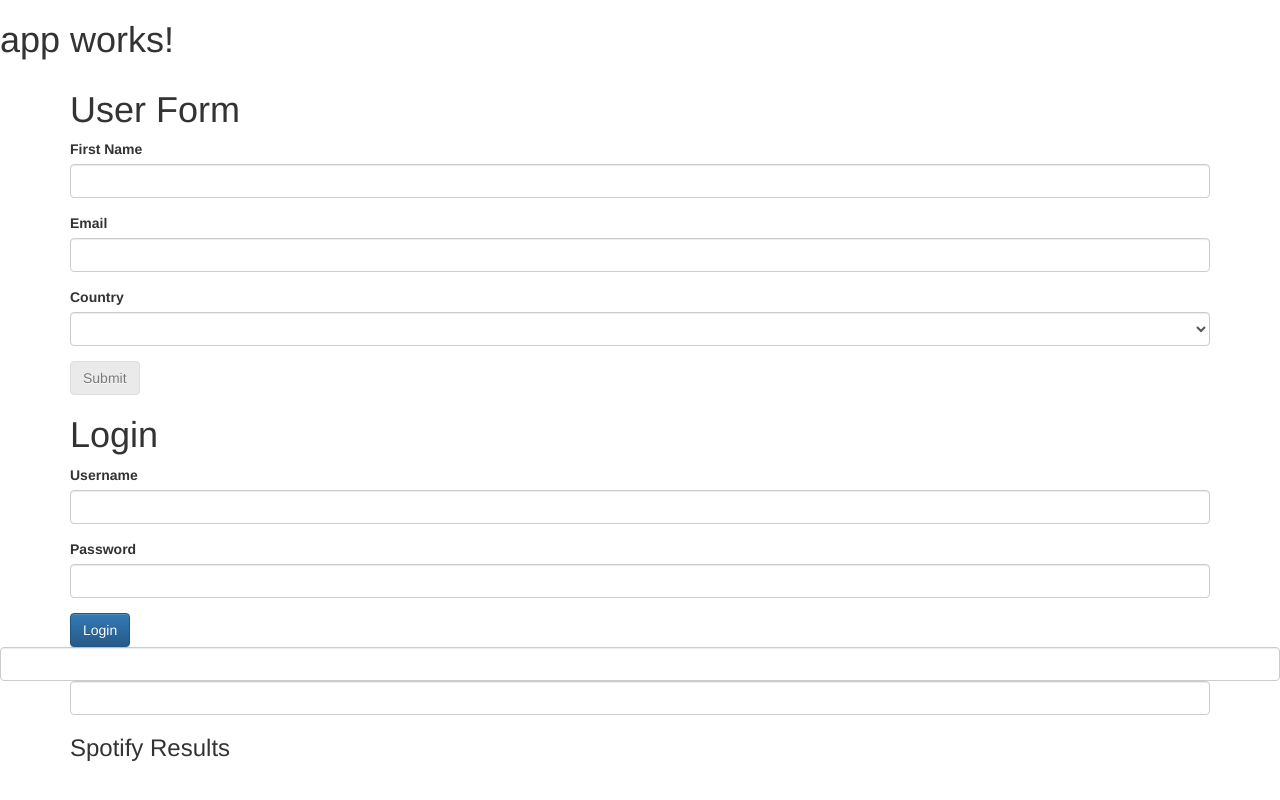
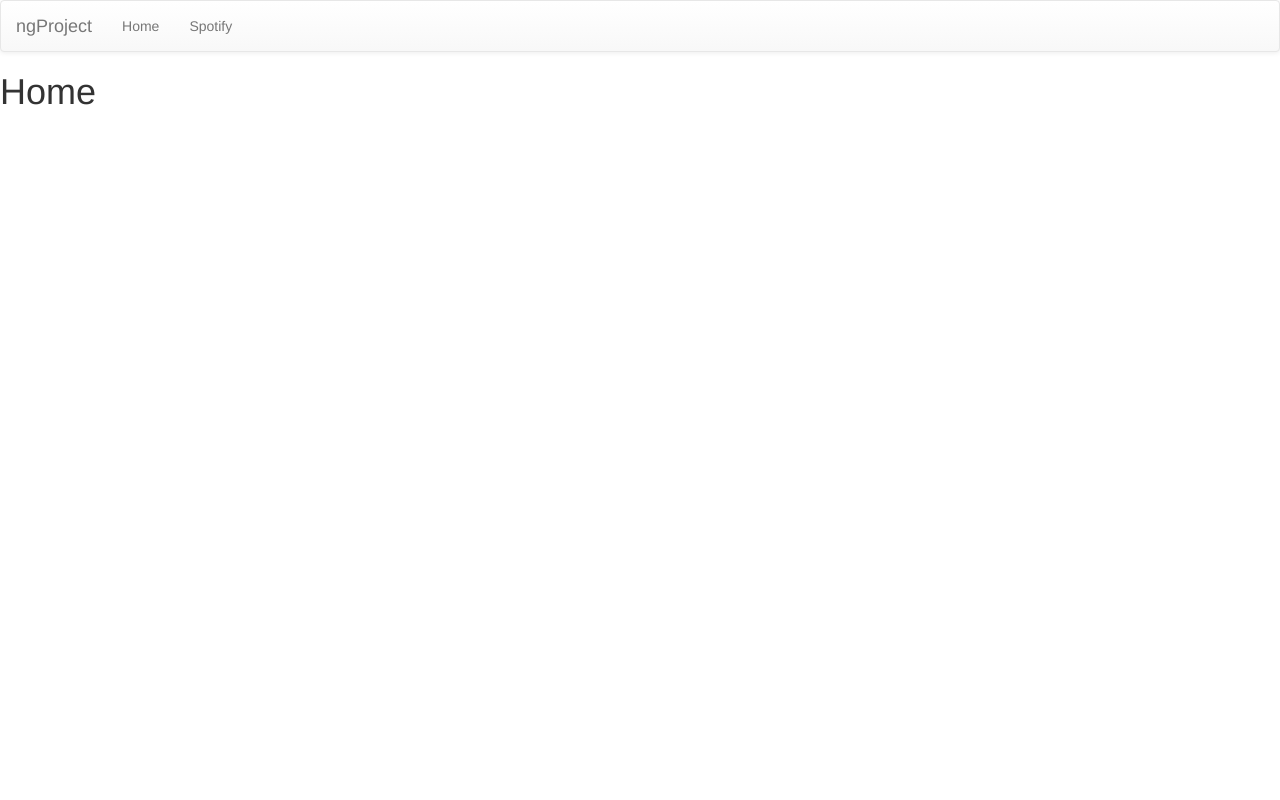
Before and after one commit to jeonbucket/study-angular, an Angular app: page / in a window 1280 px wide. Built offline with nearby package versions, Linux system fonts and the light colour scheme.

Commit message:
Add Router

```diff
--- a/src/app/app.component.html
+++ b/src/app/app.component.html
@@ -1,7 +1,22 @@
-<h1>
-  {{title}}
-</h1>
-<user-form></user-form>
-<login></login>
-<search></search>
-<spotify></spotify>
+<nav class="navbar navbar-default">
+  <div class="container-fluid">
+    <div class="navbar-header">
+      <button type="button" class="navbar-toggle collapsed"
+              data-toggle="collapse" data-target="#bs-example-navbar-collapse-1"
+              aria-expanded="false">
+        <span class="sr-only">Toggle navigation</span>
+        <span class="icon-bar"></span>
+        <span class="icon-bar"></span>
+        <span class="icon-bar"></span>
+      </button>
+      <a class="navbar-brand" routerLink="">ngProject</a>
+    </div>
+    <div class="collapse navbar-collapse" id="bs-example-navbar-collapse-1">
+      <ul class="nav navbar-nav">
+        <li><a routerLink="" routerLinkActive="active">Home</a></li>
+        <li><a routerLink="spotify" routerLinkActive="active">Spotify</a></li>
+      </ul>
+    </div>
+  </div>
+</nav>
+<router-outlet></router-outlet>
--- /dev/null
+++ b/src/app/app.routing.ts
@@ -0,0 +1,12 @@
+import {NgModule} from '@angular/core';
+import {Routes, RouterModule} from '@angular/router';
+
+import {HomeComponent} from './home.component';
+import {NotFoundComponent} from './notfound.component';
+import {SpotifyComponent} from './spotify.component';
+
+export const routing = RouterModule.forRoot([
+  {path: '', component: HomeComponent},
+  {path: 'spotify', component: SpotifyComponent},
+  {path: '**', component: NotFoundComponent}
+]);
--- /dev/null
+++ b/src/app/home.component.ts
@@ -0,0 +1,9 @@
+import {Component} from '@angular/core';
+
+@Component({
+  template: `
+<h1>Home</h1>
+`
+})
+export class HomeComponent {
+}
--- /dev/null
+++ b/src/app/notfound.component.ts
@@ -0,0 +1,9 @@
+import {Component} from '@angular/core';
+
+@Component({
+  template: `
+<h1>Not Found</h1>
+`
+})
+export class NotFoundComponent {
+}
```
Also changed, not shown: src/app/app.module.ts (+21 -12 lines).
